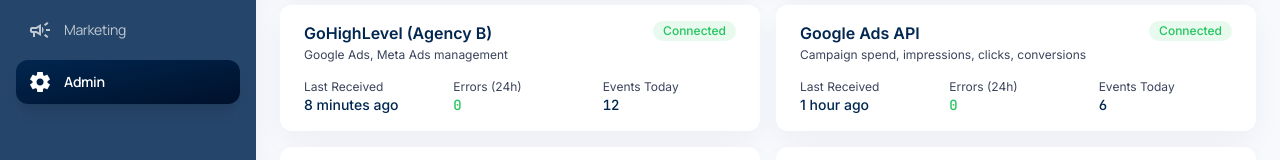
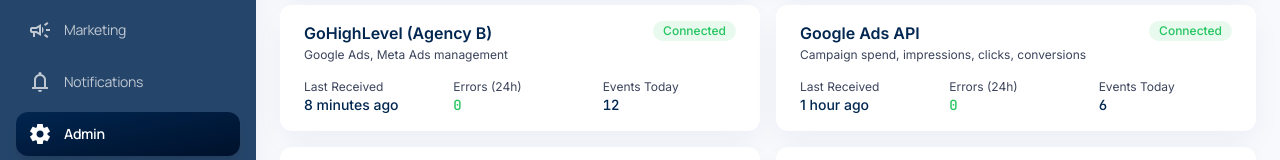
Before and after one commit to palpulla/twins-dashboard, a Next.js app: page /dashboard/admin/integrations in a window 1280 px wide. Shown: the part 236-396 px from the top of the page. Built offline with nearby package versions, Linux system fonts and the light colour scheme; no server answers; the database is empty.

Commit message:
feat(ui): notifications link in sidebar

```diff
--- a/src/components/layout/sidebar.tsx
+++ b/src/components/layout/sidebar.tsx
@@ -17,6 +17,7 @@ const NAV_ITEMS: NavItem[] = [
   { label: 'Technician', href: '/dashboard/technician', icon: 'engineering', roles: ['owner', 'manager', 'technician'] },
   { label: 'CSR', href: '/dashboard/csr', icon: 'headset_mic', roles: ['owner', 'manager', 'csr'] },
   { label: 'Marketing', href: '/dashboard/marketing', icon: 'campaign', roles: ['owner', 'manager'] },
+  { label: 'Notifications', href: '/dashboard/admin/notifications', icon: 'notifications', roles: ['owner', 'manager'] },
   { label: 'Admin', href: '/dashboard/admin', icon: 'settings', roles: ['owner'] },
 ];
 
```
